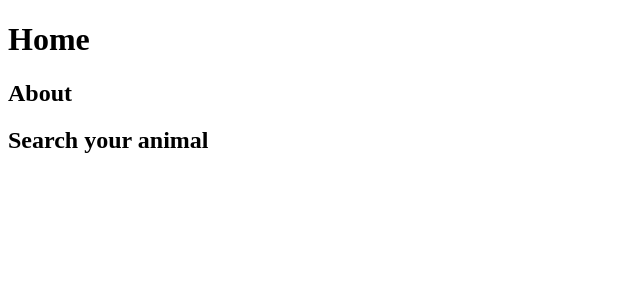
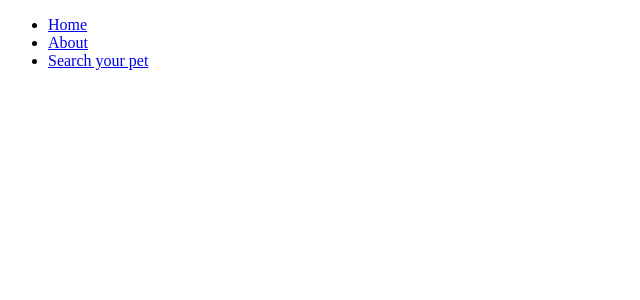
Before and after one commit to Mendel-ess/finduranimal, a Next.js app: page / in a window 1280 px wide. Shown: the top 300 px of the page, without its empty margins (0-640 px from the left). Built offline with nearby package versions, Linux system fonts and the light colour scheme.

Commit message:
adding features

```diff
--- a/components/TopHead.js
+++ b/components/Layout.js
@@ -1,6 +1,6 @@
 import Head from 'next/head'
 
-const TopHead = ({ children }) => {
+const Layout = ({ children }) => {
     return (
         <div>
             <Head>
@@ -11,4 +11,4 @@ const TopHead = ({ children }) => {
     )
 }
 
-export default TopHead
+export default Layout
--- a/components/TopBar.js
+++ b/components/TopBar.js
@@ -1,9 +1,25 @@
+import Link from 'next/link'
+
 const TopBar = () => {
     return (
         <div>
-            <h1>Home</h1>
-            <h2>About</h2>
-            <h2>Search your animal</h2>
+            <ul>
+                <li>
+                    <Link href="../pages/index.js">
+                        <a>Home</a>
+                    </Link>
+                </li>
+                <li>
+                    <Link href="../pages/about.js">
+                        <a>About</a>
+                    </Link>
+                </li>
+                <li>
+                    <Link href="../pages/searchpets.js">
+                        <a>Search your pet</a>
+                    </Link>
+                </li>
+            </ul>
         </div>
     )
 
--- a/pages/_app.js
+++ b/pages/_app.js
@@ -1,5 +1,10 @@
+import Layout from "../components/Layout"
 const App = ({ Component, pageProps }) => {
-    return <Component {...pageProps} />
+    return (
+    <Layout>
+        <Component {...pageProps} />
+    </Layout>
+    )
 }
 
 export default App
--- /dev/null
+++ b/pages/about.js
@@ -0,0 +1,5 @@
+const about = () => {
+    return (<div><p>In this page you can read, why this is project was made</p></div>)
+}
+
+export default about
--- a/pages/index.js
+++ b/pages/index.js
@@ -1,12 +1,11 @@
-import TopHead from '../components/TopHead'
 import TopBar from '../components/TopBar'
+
 const Page = () => {
 
     return (
         <div>
             <TopBar>
-                <TopHead>
-                </TopHead>
+
             </TopBar>
         </div>
     )
--- /dev/null
+++ b/pages/searchpets.js
@@ -0,0 +1,5 @@
+const searchPets = () => {
+    return (<div><p>In this page you can search your pet information</p></div>)
+}
+
+export default searchPets
```
